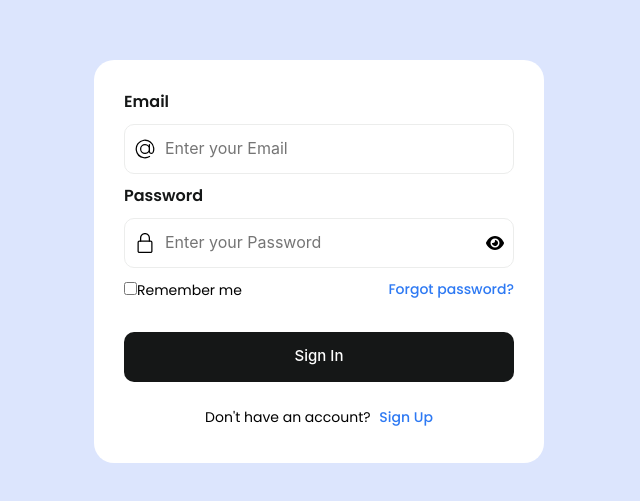
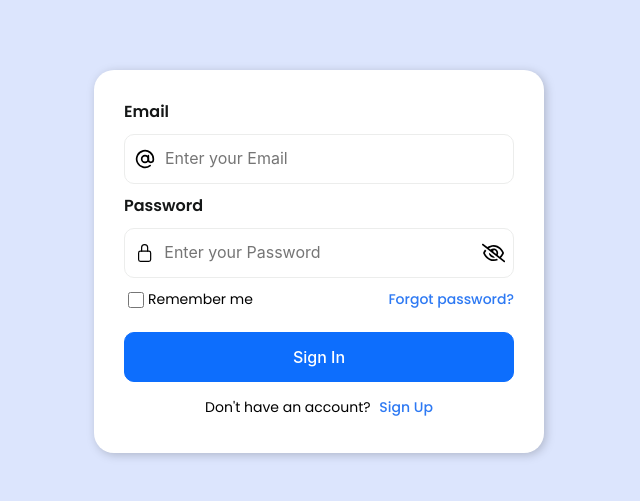
Before and after one commit to OmerTTech/FBFinalProject, a React (Create React App) app: page /login in a window 1280 px wide. Shown: the part 139-640 px from the top of the page, without its empty margins (321-961 px from the left). Built offline with nearby package versions, Linux system fonts and the light colour scheme.

Commit message:
LoginPage is finished without forget password

```diff
--- /dev/null
+++ b/Json/Data.json
@@ -0,0 +1,10 @@
+{
+  "users": [
+    {
+      "id": 1,
+      "email": "user@gmail.com",
+      "password": "password",
+      "token": "fake-jwt-token"
+    }
+  ]
+}
--- a/package.json
+++ b/package.json
@@ -6,7 +6,9 @@
     "@testing-library/jest-dom": "^5.17.0",
     "@testing-library/react": "^13.4.0",
     "@testing-library/user-event": "^13.5.0",
+    "axios": "^1.7.2",
     "bootstrap": "^5.3.3",
+    "json-server": "^1.0.0-beta.1",
     "react": "^18.3.1",
     "react-bootstrap": "^2.10.4",
     "react-dom": "^18.3.1",
@@ -19,6 +21,7 @@
   },
   "scripts": {
     "start": "react-scripts start",
+    "server": "json-server --watch Json/Data.json --port 5000",
     "build": "react-scripts build",
     "test": "react-scripts test",
     "eject": "react-scripts eject"
--- a/src/App.jsx
+++ b/src/App.jsx
@@ -4,7 +4,6 @@ import "./css/responsive.css";
 import { BrowserRouter } from "react-router-dom";
 import { Toaster } from "react-hot-toast";
 import PublicRoutes from "./routes/PublicRoutes";
-import LoginPage from "./components/Auth/Login/LoginPage";
 
 function App() {
   return (
--- a/src/components/Auth/Auth.css
+++ b/src/components/Auth/Auth.css
@@ -3,14 +3,17 @@
   flex-direction: column;
   gap: 10px;
   background-color: #ffffff;
+  filter: drop-shadow(2px 2px 5px #00000033);
   padding: 30px;
   width: 450px;
   border-radius: 20px;
-    font-family: -apple-system, BlinkMacSystemFont, 'Segoe UI', Roboto, Oxygen, Ubuntu, Cantarell, 'Open Sans', 'Helvetica Neue', sans-serif;
+  font-family: -apple-system, BlinkMacSystemFont, "Segoe UI", Roboto, Oxygen,
+    Ubuntu, Cantarell, "Open Sans", "Helvetica Neue", sans-serif;
 }
 
 ::placeholder {
-    font-family: -apple-system, BlinkMacSystemFont, 'Segoe UI', Roboto, Oxygen, Ubuntu, Cantarell, 'Open Sans', 'Helvetica Neue', sans-serif;
+  font-family: -apple-system, BlinkMacSystemFont, "Segoe UI", Roboto, Oxygen,
+    Ubuntu, Cantarell, "Open Sans", "Helvetica Neue", sans-serif;
 }
 
 .form button {
@@ -30,6 +33,9 @@
   align-items: center;
   padding-left: 10px;
   transition: 0.2s ease-in-out;
+}
+.inputForm.error {
+  border: 1.5px solid red;
 }
 
 .input {
@@ -104,13 +110,6 @@
   align-items: center;
   font-weight: 500;
   gap: 10px;
-    border: 1px solid #ededef;
-    background-color: white;
   cursor: pointer;
   transition: 0.2s ease-in-out;
 }
-
-  .btn:hover {
-    border: 1px solid #2d79f3;
-    ;
-  }
--- a/src/components/Auth/Login/LoginPage.jsx
+++ b/src/components/Auth/Login/LoginPage.jsx
@@ -1,68 +1,165 @@
-import React, { useContext, useEffect } from "react";
+import React, { useContext, useEffect, useState } from "react";
 import "../Auth.css";
+import { FiAtSign } from "react-icons/fi";
+import { IoLockClosedOutline } from "react-icons/io5";
+import { FaRegEye, FaRegEyeSlash } from "react-icons/fa6";
+import { Link } from "react-router-dom";
 import { AuthContext } from "../../../contexts/AuthContext";
-import { useNavigate } from "react-router-dom";
+import toast from "react-hot-toast";
+import { getLogin } from "../../../services/Api";
+
 const LoginPage = () => {
+  const [showPassword, setShowPassword] = useState(false);
+  const [rememberMe, setRememberMe] = useState(false);
+  const [inputValues, setInputValues] = useState({
+    email: "",
+    password: "",
+  });
+  const [emailBorder, setEmailBorder] = useState("");
+  const [passwordBorder, setPasswordBorder] = useState("");
+  const { setToken } = useContext(AuthContext);
+
+  const getShowPass = () => {
+    setShowPassword((prevShowPassword) => !prevShowPassword);
+  };
+
+  const handleInputChange = (e) => {
+    const { name, value } = e.target;
+    setInputValues((previnputValues) => ({
+      ...previnputValues,
+      [name]: value,
+    }));
+
+    if (name === "email") {
+      setEmailBorder("");
+    } else if (name === "password") {
+      setPasswordBorder("");
+    }
+  };
+
+  const submitHandler = async (e) => {
+    e.preventDefault();
+    setShowPassword(false);
+
+    if (!inputValues.email && !inputValues.password) {
+      toast.error("Email ve Şifre boş bırakılamaz");
+      setEmailBorder("red");
+      setPasswordBorder("red");
+      return;
+    } else if (!inputValues.email) {
+      toast.error("Email boş bırakılamaz");
+      setEmailBorder("red");
+      return;
+    } else if (!inputValues.password) {
+      toast.error("Şifre boş bırakılamaz");
+      setPasswordBorder("red");
+      return;
+    } else {
+      setEmailBorder("");
+      setPasswordBorder("");
+    }
+
+    try {
+      const response = await getLogin();
+      const user = response.data.find(
+        (user) => user.email === inputValues.email
+      );
+
+      if (user) {
+        if (user.password === inputValues.password) {
+          const fakeToken = user.token;
+          if (rememberMe) {
+            localStorage.setItem("token", fakeToken);
+          } else {
+            sessionStorage.setItem("token", fakeToken);
+          }
+
+          setToken(fakeToken);
+        } else {
+          toast.error("Yanlış şifre");
+          setPasswordBorder("red");
+        }
+      } else {
+        toast.error("Hesap bulunamadı");
+        setEmailBorder("red");
+      }
+    } catch (error) {
+      console.error("Giriş hatası", error);
+    }
+  };
+
   return (
     <div
       className="d-flex justify-content-center align-items-center"
-      style={{ height: "100vh"}}
+      style={{ height: "100vh" }}
     >
-      <form class="form">
-        <div class="flex-column">
+      <form onSubmit={submitHandler} className="form">
+        <div className="flex-column">
           <label>Email </label>
         </div>
-        <div class="inputForm">
-          <svg
-            height="20"
-            viewBox="0 0 32 32"
-            width="20"
-            xmlns="http://www.w3.org/2000/svg"
-          >
-            <g id="Layer_3" data-name="Layer 3">
-              <path d="m30.853 13.87a15 15 0 0 0 -29.729 4.082 15.1 15.1 0 0 0 12.876 12.918 15.6 15.6 0 0 0 2.016.13 14.85 14.85 0 0 0 7.715-2.145 1 1 0 1 0 -1.031-1.711 13.007 13.007 0 1 1 5.458-6.529 2.149 2.149 0 0 1 -4.158-.759v-10.856a1 1 0 0 0 -2 0v1.726a8 8 0 1 0 .2 10.325 4.135 4.135 0 0 0 7.83.274 15.2 15.2 0 0 0 .823-7.455zm-14.853 8.13a6 6 0 1 1 6-6 6.006 6.006 0 0 1 -6 6z"></path>
-            </g>
-          </svg>
-          <input type="text" class="input" placeholder="Enter your Email" />
+        <div className={`inputForm ${emailBorder && "error"}`}>
+          <FiAtSign style={{ fontSize: "1.25rem" }} />
+          <input
+            type="text"
+            className="input"
+            placeholder="Enter your Email"
+            name="email"
+            value={inputValues.email}
+            onChange={handleInputChange}
+          />
         </div>
 
-        <div class="flex-column">
-          <label>Password </label>
+        <div className="flex-column">
+          <label>Password</label>
         </div>
-        <div class="inputForm">
-          <svg
-            height="20"
-            viewBox="-64 0 512 512"
-            width="20"
-            xmlns="http://www.w3.org/2000/svg"
-          >
-            <path d="m336 512h-288c-26.453125 0-48-21.523438-48-48v-224c0-26.476562 21.546875-48 48-48h288c26.453125 0 48 21.523438 48 48v224c0 26.476562-21.546875 48-48 48zm-288-288c-8.8125 0-16 7.167969-16 16v224c0 8.832031 7.1875 16 16 16h288c8.8125 0 16-7.167969 16-16v-224c0-8.832031-7.1875-16-16-16zm0 0"></path>
-            <path d="m304 224c-8.832031 0-16-7.167969-16-16v-80c0-52.929688-43.070312-96-96-96s-96 43.070312-96 96v80c0 8.832031-7.167969 16-16 16s-16-7.167969-16-16v-80c0-70.59375 57.40625-128 128-128s128 57.40625 128 128v80c0 8.832031-7.167969 16-16 16zm0 0"></path>
-          </svg>
+        <div className={`inputForm ${passwordBorder && "error"}`}>
+          <IoLockClosedOutline style={{ fontSize: "1.25rem" }} />
           <input
-            type="password"
-            class="input"
+            type={`${showPassword ? "text" : "password"}`}
+            className="input"
             placeholder="Enter your Password"
+            name="password"
+            defaultValue={inputValues.password}
+            onChange={handleInputChange}
           />
-          <svg
-            viewBox="0 0 576 512"
-            height="1em"
-            xmlns="http://www.w3.org/2000/svg"
-          >
-            <path d="M288 32c-80.8 0-145.5 36.8-192.6 80.6C48.6 156 17.3 208 2.5 243.7c-3.3 7.9-3.3 16.7 0 24.6C17.3 304 48.6 356 95.4 399.4C142.5 443.2 207.2 480 288 480s145.5-36.8 192.6-80.6c46.8-43.5 78.1-95.4 93-131.1c3.3-7.9 3.3-16.7 0-24.6c-14.9-35.7-46.2-87.7-93-131.1C433.5 68.8 368.8 32 288 32zM144 256a144 144 0 1 1 288 0 144 144 0 1 1 -288 0zm144-64c0 35.3-28.7 64-64 64c-7.1 0-13.9-1.2-20.3-3.3c-5.5-1.8-11.9 1.6-11.7 7.4c.3 6.9 1.3 13.8 3.2 20.7c13.7 51.2 66.4 81.6 117.6 67.9s81.6-66.4 67.9-117.6c-11.1-41.5-47.8-69.4-88.6-71.1c-5.8-.2-9.2 6.1-7.4 11.7c2.1 6.4 3.3 13.2 3.3 20.3z"></path>
-          </svg>
+
+          {showPassword ? (
+            <FaRegEye
+              onClick={getShowPass}
+              className="mx-2"
+              style={{ fontSize: "1.35rem" }}
+            />
+          ) : (
+            <FaRegEyeSlash
+              onClick={getShowPass}
+              className="mx-2"
+              style={{ fontSize: "1.5rem" }}
+            />
+          )}
         </div>
 
-        <div class="flex-row">
-          <div>
-            <input type="checkbox" />
+        <div className="flex-row">
+          <div className="d-flex justify-content-center align-items-center">
+            <input
+              type="checkbox"
+              className="m-1"
+              style={{ width: "1rem", height: "1rem" }}
+              onChange={(e) => {
+                setRememberMe(e.target.checked);
+              }}
+            />
             <label>Remember me </label>
           </div>
-          <span class="span">Forgot password?</span>
+          <span className="span">Forgot password?</span>
         </div>
-        <button class="button-submit">Sign In</button>
-        <p class="p">
-          Don't have an account? <span class="span">Sign Up</span>
+        <button type="submit" className="btn btn-primary">
+          Sign In
+        </button>
+        <p className="p">
+          Don't have an account?{" "}
+          <Link to="/register" className="span">
+            Sign Up
+          </Link>
         </p>
       </form>
     </div>
--- a/src/components/Auth/Register/RegisterPage.jsx
+++ b/src/components/Auth/Register/RegisterPage.jsx
@@ -1,9 +1,83 @@
-import React from 'react'
+import React, { useContext, useEffect, useState } from "react";
+import "../Auth.css";
+import { FiAtSign } from "react-icons/fi";
+import { IoLockClosedOutline } from "react-icons/io5";
+import { FaRegEye, FaRegEyeSlash} from "react-icons/fa6";
+import { Link } from "react-router-dom";
 
 const RegisterPage = () => {
+  const [showPassword, setShowPassword] = useState(false);
+  const getShowPass = () => {
+    setShowPassword((prevShowPassword) => !prevShowPassword);
+  };
+  const submitHandler = (e) => {
+    e.preventDefault();
+    setShowPassword(false);
+  };
+
   return (
-    <div>RegisterPage</div>
-  )
-}
+    <div
+      className="d-flex justify-content-center align-items-center"
+      style={{ height: "100vh" }}
+    >
+      <form onSubmit={submitHandler} class="form">
+        <div class="flex-column">
+          <label>Email </label>
+        </div>
+        <div class="inputForm">
+          <FiAtSign style={{ fontSize: "1.25rem" }} />
+          <input type="text" class="input" placeholder="Enter your Email" />
+        </div>
 
-export default RegisterPage
+        <div class="flex-column">
+          <label>Password</label>
+        </div>
+        <div class="inputForm">
+          <IoLockClosedOutline style={{ fontSize: "1.25rem" }} />
+          <input
+            type={`${showPassword ? "text" : "password"}`}
+            class="input"
+            placeholder="Enter your Password"
+          />
+
+          {showPassword ? (
+            <FaRegEye
+              onClick={getShowPass}
+              className="mx-2"
+              style={{ fontSize: "1.35rem" }}
+            />
+          ) : (
+            <FaRegEyeSlash
+              onClick={getShowPass}
+              className="mx-2"
+              style={{ fontSize: "1.5rem" }}
+            />
+          )}
+        </div>
+
+        <div class="flex-row">
+          <div className="d-flex justify-content-center align-items-center">
+            <input
+              type="checkbox"
+              className="m-1"
+              style={{ width: "1rem", height: "1rem" }}
+            />
+            <label>Remember me </label>
+          </div>
+          <span class="span">Forgot password?</span>
+        </div>
+        <button type="submit" class="btn btn-primary">
+          Sign In
+        </button>
+        <p class="p">
+          Already have an account?
+          <Link to="/login" class="span">
+            Sign In
+          </Link>
+        </p>
+      </form>
+    </div>
+  );
+};
+
+export default RegisterPage;
--- a/src/components/Header/Header.jsx
+++ b/src/components/Header/Header.jsx
@@ -4,9 +4,11 @@ import Searchbar from "../Searchbar/Searchbar";
 import { FiMenu } from "react-icons/fi";
 import { IoMdNotifications } from "react-icons/io";
 import { ThemeContext } from "../../contexts/ThemeContext";
+import { NavContext } from "../../contexts/NavContext";
 
 const Header = () => {
-  const { theme, toggleNav } = useContext(ThemeContext);
+  const { theme } = useContext(ThemeContext);
+  const { toggleNav } = useContext(NavContext);
   return (
     <header
       style={{
--- a/src/components/Profile_submenu/Profile_submenu.jsx
+++ b/src/components/Profile_submenu/Profile_submenu.jsx
@@ -1,5 +1,4 @@
 import React, { useContext, useEffect } from "react";
-import { NavContext } from "../../contexts/NavContext";
 import "./Profile_submenu.css";
 import { FaRegUser } from "react-icons/fa";
 import { IoSettingsOutline } from "react-icons/io5";
@@ -7,8 +6,10 @@ import { MdOutlineDarkMode } from "react-icons/md";
 import { LuLogOut } from "react-icons/lu";
 import ThemeSwitch from "../ThemeSwitch/ThemeSwitch";
 import { Link } from "react-router-dom";
+import { AuthContext } from "../../contexts/AuthContext";
 
 const Profile_submenu = () => {
+  const { logoutHandler } = useContext(AuthContext);
   return (
     <>
       <label className="popup">
@@ -61,7 +62,7 @@ const Profile_submenu = () => {
             <hr />
             <Link to="/login">
               <li>
-                <button className="logout-btn">
+                <button onClick={logoutHandler} className="logout-btn">
                   <LuLogOut
                     className="submenu_icon"
                     style={{ color: "#f75", fontSize: "15px" }}
--- a/src/contexts/AuthContext.js
+++ b/src/contexts/AuthContext.js
@@ -3,9 +3,25 @@ import React, { createContext, useEffect, useState } from 'react';
 const AuthContext = createContext();
 
 const AuthProvider = ({ children }) => {
-    const token = false;
+    const [token, setToken] = useState(false)
+
+    useEffect(() => {
+        let savedToken = localStorage.getItem('token');
+        if (!savedToken) {
+            savedToken = sessionStorage.getItem('token');
+        }
+        if (savedToken) {
+            setToken(savedToken);
+        }
+    }, []);
+
+    const logoutHandler = () => {
+        localStorage.removeItem('token');
+        sessionStorage.removeItem('token');
+        setToken(null);
+      };
     return (
-        <AuthContext.Provider value={{ token, navigator }}>
+        <AuthContext.Provider value={{ token, setToken, logoutHandler }}>
             {children}
         </AuthContext.Provider>
     );
--- a/src/contexts/NavContext.js
+++ b/src/contexts/NavContext.js
@@ -3,7 +3,6 @@ import React, { createContext, useEffect, useState } from 'react';
 const NavContext = createContext();
 
 const NavProvider = ({ children }) => {
-  // Nav - Sidebar minimize and maximize button.
   const [isNavOpen, setIsNavOpen] = useState(false);
   const [isSmallScreen, setIsSmallScreen] = useState(window.innerWidth < 500);
 
@@ -11,7 +10,6 @@ const NavProvider = ({ children }) => {
     setIsNavOpen(!isNavOpen);
   };
 
-  // if Screen is smaller 500px to get true else false.
   useEffect(() => {
     const handleResize = () => {
       setIsSmallScreen(window.innerWidth < 500);
--- a/src/services/Api.js
+++ b/src/services/Api.js
@@ -1,10 +1,12 @@
 import axios from 'axios';
 
-const API_URL = '#####';
+const API_URL = 'http://localhost:5000';
 
 export const api = axios.create({
   baseURL: API_URL,
 });
+
+export const getLogin = () => api.get('/users');
 
 export const allData = () =>  api.get('/api/users/');
 export const getUsers = (page) => api.get(`/api/users?page=${page}`);
```
Also changed, not shown: src/components/Sidebar/Sidebar.jsx (+5 -2 lines), 1 other file (tests, documents, lock files or other folders). Lines whose indentation alone changed are shown as unchanged.
